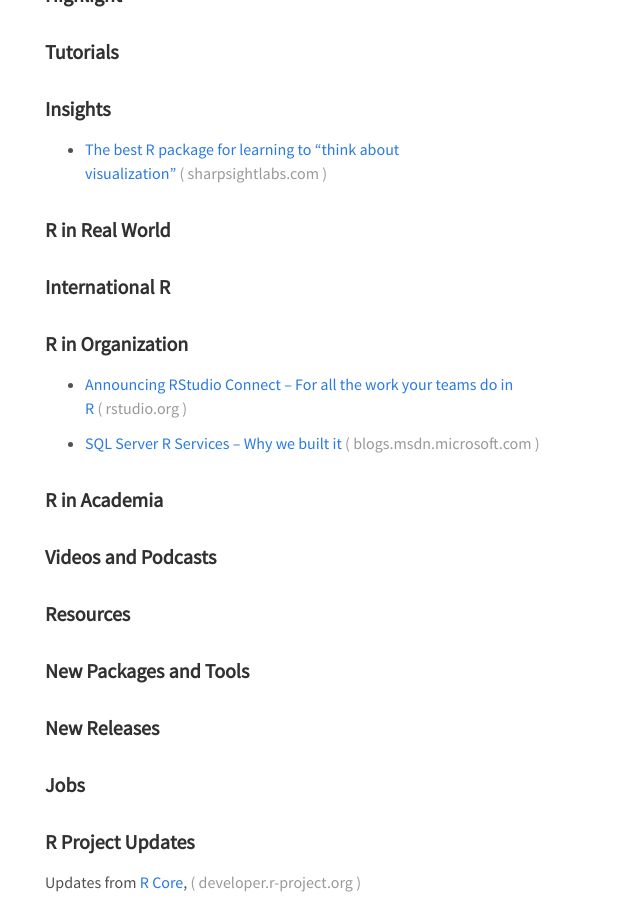
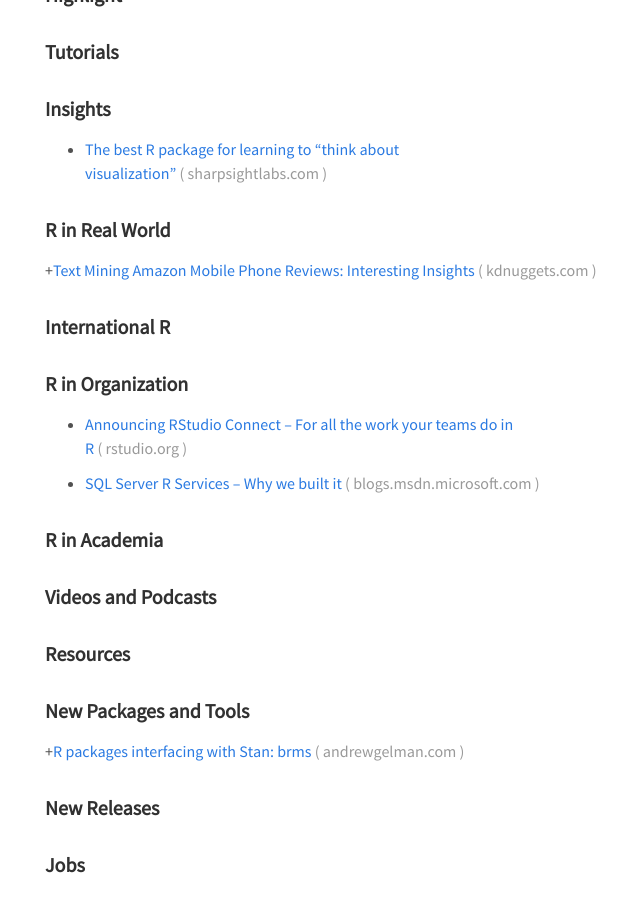
Before and after one commit to rweekly/rweekly.org, a Jekyll site: the page built from draft.md, in a window 1280 px wide and 900 px high, scrolled down 259 px. Shown: the whole window, without its empty margins (315-955 px from the left). Built offline with Jekyll 4.4.1, drawn with Linux system fonts in a browser that asks for light colours; comment, search, counter and statistics services are not loaded.

Commit message:
Update draft.md

```diff
--- a/draft.md
+++ b/draft.md
@@ -23,7 +23,7 @@
 
 ### R in Real World
 
-
++[Text Mining Amazon Mobile Phone Reviews: Interesting Insights](http://www.kdnuggets.com/2017/01/data-mining-amazon-mobile-phone-reviews-interesting-insights.html)
 
 ### International R
 
@@ -51,7 +51,7 @@
 
 ### New Packages and Tools
 
-
++[R packages interfacing with Stan: brms](http://andrewgelman.com/2017/01/10/r-packages-interfacing-stan-brms/)
 
 
 ### New Releases
```
